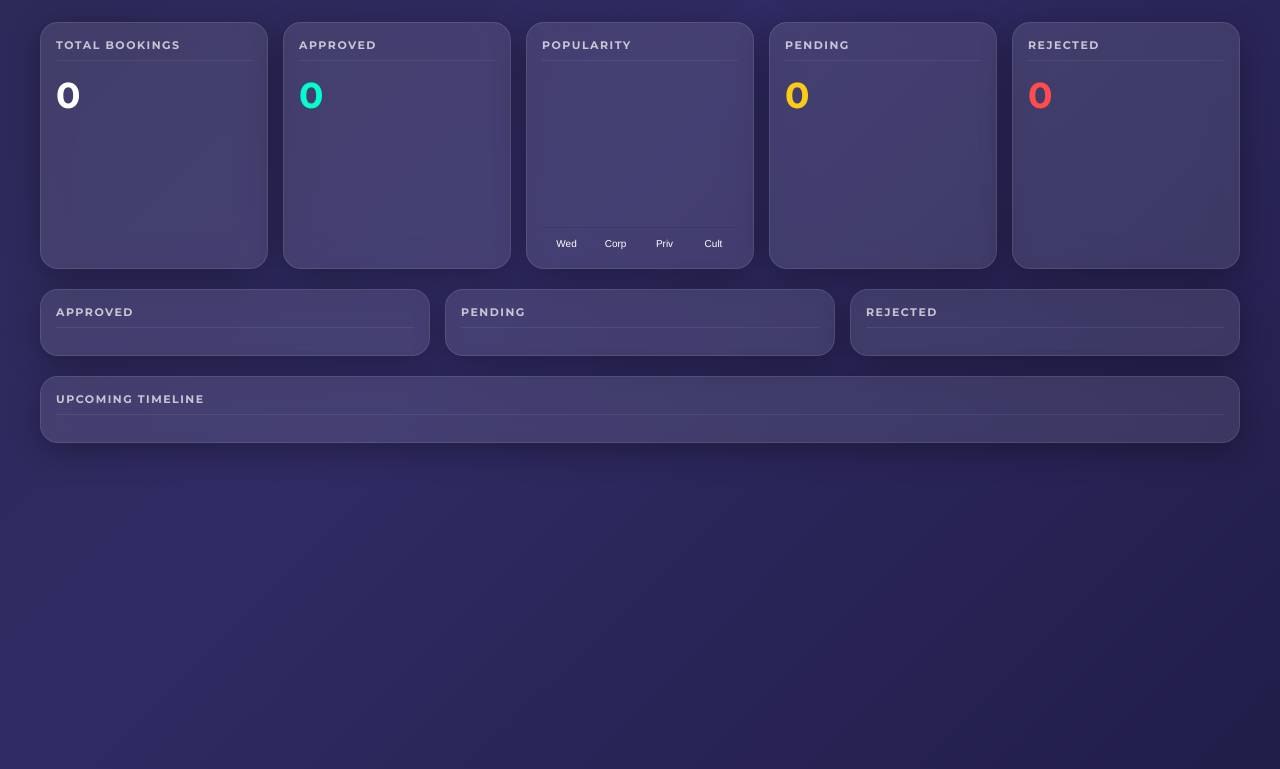
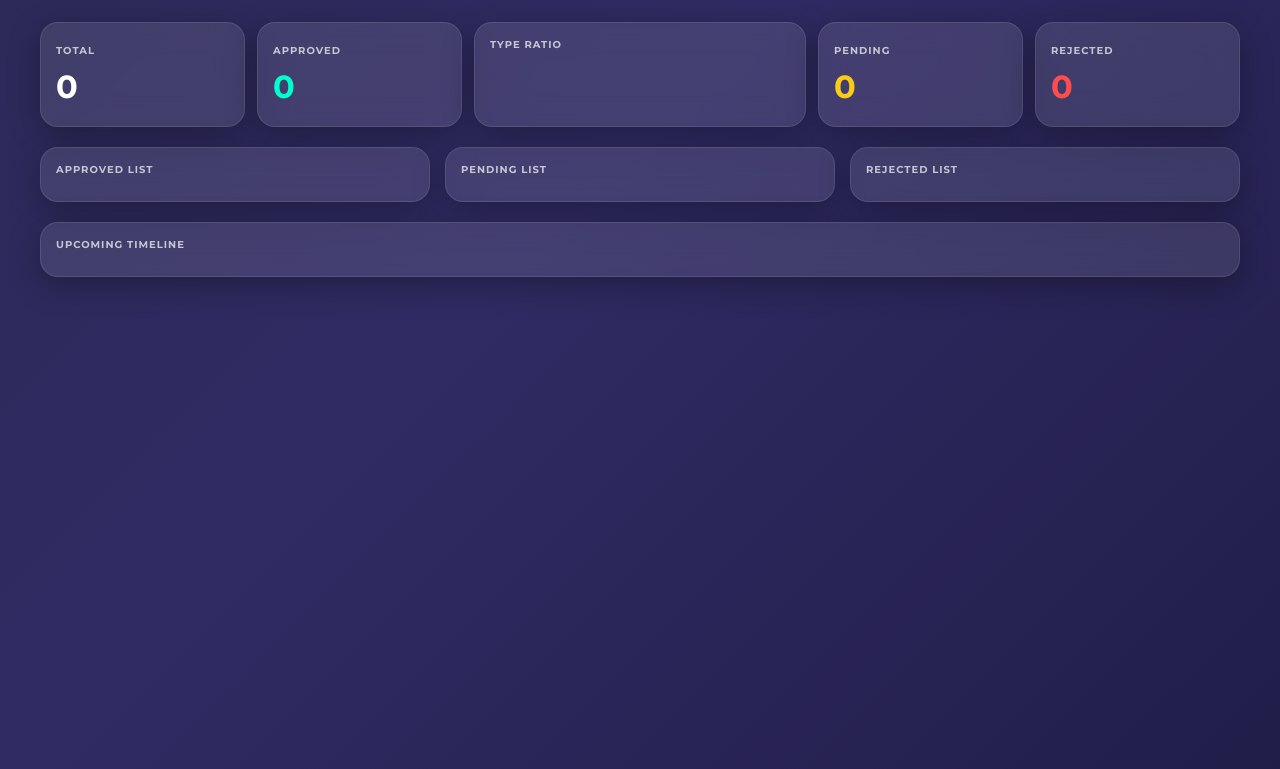
Before and after one commit to Harikrishnan-06/loft-insight, a plain HTML site: page index.html in a window 1280 px wide. Shown: the part 71-840 px from the top of the page. Drawn offline with nearby package versions, Linux system fonts and the light colour scheme; no server answers.

Commit message:
Update index.html

```diff
--- a/index.html
+++ b/index.html
@@ -27,37 +27,24 @@ body {
   100% { background-position: 0% 50%; }
 }
 
-header {
-  text-align: center;
-  margin-bottom: 25px;
-}
+header { text-align: center; margin-bottom: 25px; }
+header h2 { letter-spacing: 5px; font-weight: 700; text-transform: uppercase; margin: 0; }
+#lastUpdate { font-size: 11px; opacity: 0.5; margin-top: 5px; }
 
-header h2 {
-  letter-spacing: 5px;
-  font-weight: 700;
-  text-transform: uppercase;
-  margin: 0;
-}
+.dashboard { max-width: 1200px; margin: 0 auto; }
 
-#lastUpdate {
-  font-size: 11px;
-  opacity: 0.5;
-  margin-top: 5px;
-}
-
-.dashboard {
-  max-width: 1200px;
-  margin: 0 auto;
-}
-
-.grid {
+/* Grid for 5 equal small cards */
+.stats-grid {
   display: grid;
-  grid-template-columns: repeat(auto-fit, minmax(220px, 1fr));
-  gap: 15px;
+  grid-template-columns: repeat(5, 1fr);
+  gap: 12px;
   margin-bottom: 20px;
 }
 
-/* Glassmorphism Styling */
+@media (max-width: 900px) {
+  .stats-grid { grid-template-columns: repeat(auto-fit, minmax(150px, 1fr)); }
+}
+
 .card {
   background: rgba(255, 255, 255, 0.1);
   backdrop-filter: blur(15px);
@@ -66,54 +53,48 @@ header h2 {
   padding: 15px;
   border-radius: 18px;
   box-shadow: 0 8px 32px rgba(0, 0, 0, 0.3);
+  display: flex;
+  flex-direction: column;
+  justify-content: center;
 }
 
 .card h3 {
-  margin-top: 0;
-  font-size: 11px;
+  margin: 0 0 10px 0;
+  font-size: 10px;
   text-transform: uppercase;
-  letter-spacing: 1.5px;
+  letter-spacing: 1px;
   opacity: 0.7;
-  border-bottom: 1px solid rgba(255,255,255,0.1);
-  padding-bottom: 8px;
-  margin-bottom: 12px;
 }
 
-.count {
-  font-size: 36px;
-  font-weight: 700;
-}
-
+.count { font-size: 32px; font-weight: 700; }
 #total { color: #fff; }
 #approved { color: #00ffcc; }
 #pending { color: #facc15; }
 #rejected { color: #ff4d4d; }
 
-/* COMPACT CHART CONTAINER */
-.chart-container {
-  height: 180px; /* Reduced height */
-  position: relative;
+/* MINIMAL CHART STYLING */
+.chart-box {
+  height: 50px; /* Very small height */
+  width: 100%;
 }
+
+/* Bottom Sections */
+.list-grid {
+  display: grid;
+  grid-template-columns: repeat(3, 1fr);
+  gap: 15px;
+  margin-bottom: 20px;
+}
+
+@media (max-width: 768px) { .list-grid { grid-template-columns: 1fr; } }
 
 .entry {
   background: rgba(0, 0, 0, 0.2);
   padding: 10px;
   border-radius: 10px;
-  margin-top: 10px;
-  font-size: 13px;
-}
-
-#approvedList .entry { border-left: 3px solid #00ffcc; }
-#pendingList .entry { border-left: 3px solid #facc15; }
-#rejectedList .entry { border-left: 3px solid #ff4d4d; }
-
-.time { font-size: 10px; opacity: 0.5; display: block; margin-top: 4px; }
-
-#upcoming .entry {
-    display: flex;
-    justify-content: space-between;
-    align-items: center;
-    background: rgba(255,255,255,0.05);
+  margin-top: 8px;
+  font-size: 12px;
+  border-left: 3px solid rgba(255,255,255,0.2);
 }
 </style>
 </head>
@@ -127,9 +108,9 @@ header h2 {
 
 <div class="dashboard">
 
-  <div class="grid">
+  <div class="stats-grid">
     <div class="card">
-      <h3>Total Bookings</h3>
+      <h3>Total</h3>
       <div class="count" id="total">0</div>
     </div>
 
@@ -139,9 +120,9 @@ header h2 {
     </div>
 
     <div class="card">
-      <h3>Popularity</h3>
-      <div class="chart-container">
-        <canvas id="eventChart"></canvas>
+      <h3>Type Ratio</h3>
+      <div class="chart-box">
+        <canvas id="miniChart"></canvas>
       </div>
     </div>
 
@@ -156,24 +137,24 @@ header h2 {
     </div>
   </div>
 
-  <div class="grid">
+  <div class="list-grid">
     <div class="card">
-      <h3>Approved</h3>
+      <h3>Approved List</h3>
       <div id="approvedList"></div>
     </div>
     <div class="card">
-      <h3>Pending</h3>
+      <h3>Pending List</h3>
       <div id="pendingList"></div>
     </div>
     <div class="card">
-      <h3>Rejected</h3>
+      <h3>Rejected List</h3>
       <div id="rejectedList"></div>
     </div>
   </div>
 
   <div class="card">
     <h3>Upcoming Timeline</h3>
-    <div id="upcoming"></div>
+    <div id="upcoming" style="font-size: 13px;"></div>
   </div>
 
 </div>
@@ -194,25 +175,26 @@ const firebaseConfig = {
 const app = initializeApp(firebaseConfig);
 const db = getFirestore(app);
 
-// Initialize Compact Chart
-const ctx = document.getElementById('eventChart').getContext('2d');
-let eventChart = new Chart(ctx, {
+// Initialize Mini Sparkline Chart
+const ctx = document.getElementById('miniChart').getContext('2d');
+let miniChart = new Chart(ctx, {
     type: 'bar',
     data: {
-        labels: ['Wed', 'Corp', 'Priv', 'Cult'], // Shorter labels for small size
+        labels: ['W', 'C', 'P', 'L'], // Ultra-short labels
         datasets: [{
             data: [0, 0, 0, 0],
             backgroundColor: ['#00ffcc', '#facc15', '#ff4b2b', '#9b59b2'],
-            borderRadius: 5
+            borderRadius: 3,
+            barPercentage: 0.8
         }]
     },
     options: {
         responsive: true,
         maintainAspectRatio: false,
-        plugins: { legend: { display: false } },
+        plugins: { legend: { display: false }, tooltip: { enabled: true } },
         scales: {
-            y: { display: false }, // Hide Y axis to save space
-            x: { ticks: { color: '#fff', font: { size: 10 } }, grid: { display: false } }
+            y: { display: false },
+            x: { display: false } // Hide X axis completely for minimal look
         }
     }
 });
@@ -229,8 +211,7 @@ onSnapshot(collection(db,"bookings"), snap => {
     T++;
     if(counts[b.eventType] !== undefined) counts[b.eventType]++;
 
-    const time = b.createdAt ? b.createdAt.toDate().toLocaleDateString() : "Pending";
-    const block = `<div class="entry"><b>${b.name}</b><br>${b.eventType}<span class="time">${time}</span></div>`;
+    const block = `<div class="entry"><b>${b.name}</b><br>${b.eventType}</div>`;
 
     if(b.status==="Approved") { A++; approvedList.innerHTML+=block; upcomingEvents.push(b); }
     else if(b.status==="Pending") { P++; pendingList.innerHTML+=block; }
@@ -242,11 +223,12 @@ onSnapshot(collection(db,"bookings"), snap => {
   document.getElementById("pending").innerText=P;
   document.getElementById("rejected").innerText=R;
 
-  eventChart.data.datasets[0].data = [counts["Wedding"], counts["Corporate Event"], counts["Private Party"], counts["Cultural Event"]];
-  eventChart.update();
+  // Update Mini Chart
+  miniChart.data.datasets[0].data = [counts["Wedding"], counts["Corporate Event"], counts["Private Party"], counts["Cultural Event"]];
+  miniChart.update();
 
   upcomingEvents.sort((a,b)=>new Date(a.date)-new Date(b.date)).slice(0, 5).forEach(e=>{
-    upcoming.innerHTML+=`<div class="entry"><span><b>${e.date}</b> — ${e.name}</span></div>`;
+    upcoming.innerHTML+=`<div style="padding:5px 0;">📅 <b>${e.date}</b> — ${e.name} (${e.eventType})</div>`;
   });
 
   document.getElementById("lastUpdate").innerText = "Synced: " + new Date().toLocaleTimeString();
```
